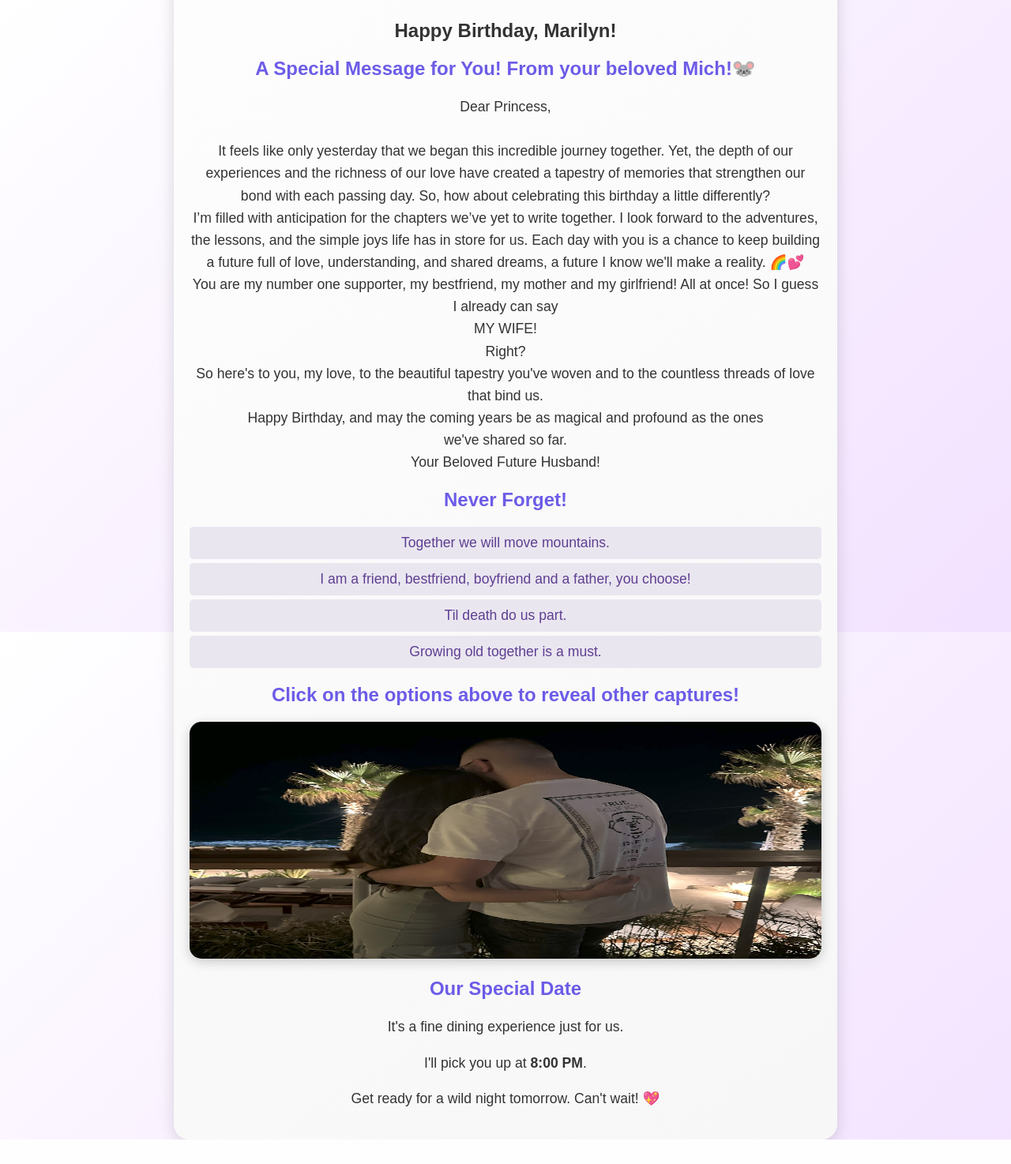
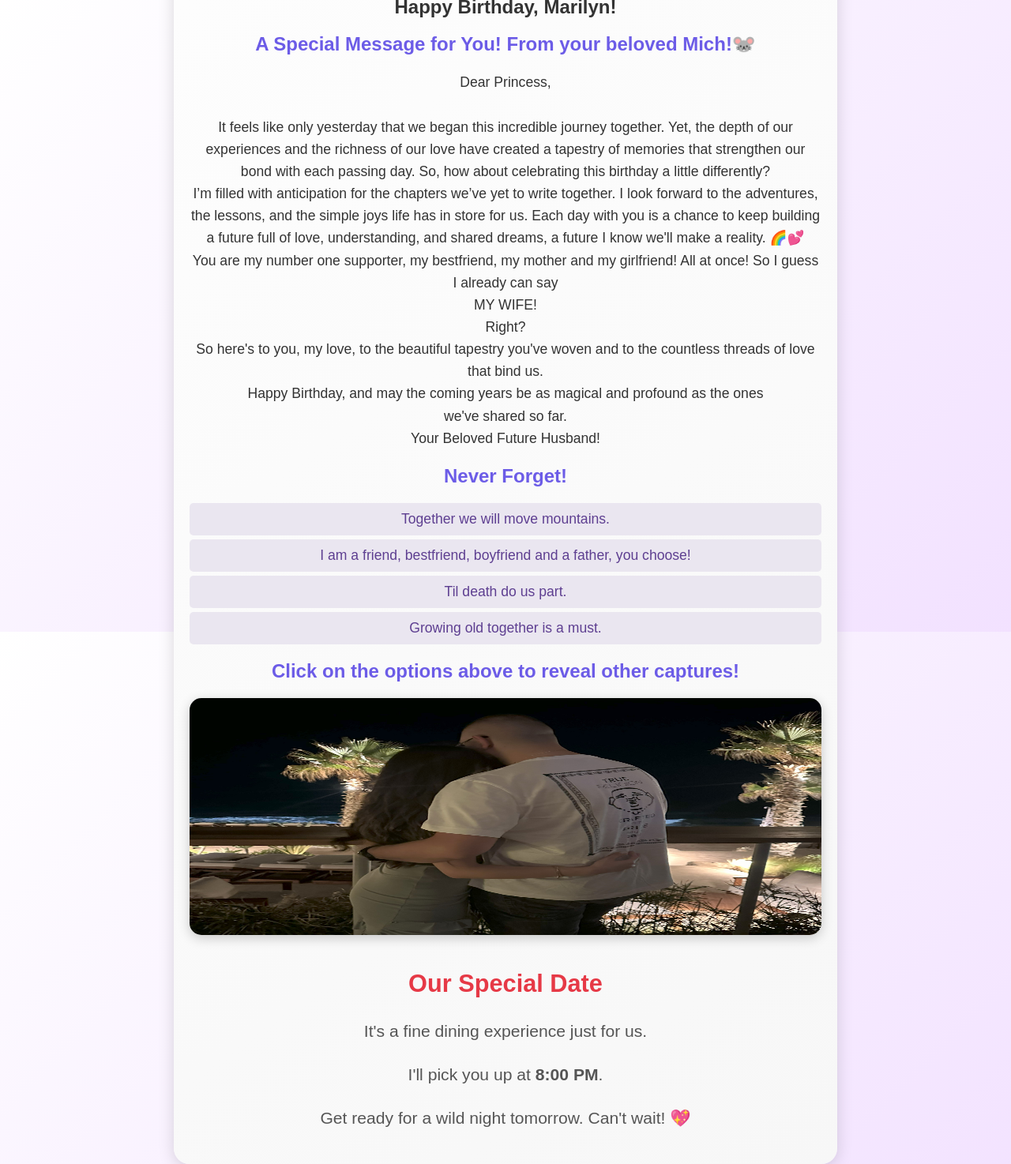
Before and after one commit to habchimichel/Marilyn, a Flask app: page / in a window 1280 px wide. Shown: the whole page at 79% size. Before the commit the page ends 1443 px from the top, so only its background shows below. Run offline with Flask 3, Linux system fonts and the light colour scheme.

Commit message:
Update style.css

```diff
--- a/static/style.css
+++ b/static/style.css
@@ -192,6 +192,17 @@ p {
     background-color: #d1c4e9;
     cursor: pointer;
 }
+.date-info {
+    text-align: center;
+    margin-top: 40px;
+    font-size: 1.2em;
+    color: #555;
+}
+
+.date-info h2 {
+    font-size: 1.6em;
+    color: #e63946;
+}
 
 /* Balloon effect */
 .balloons {
```
